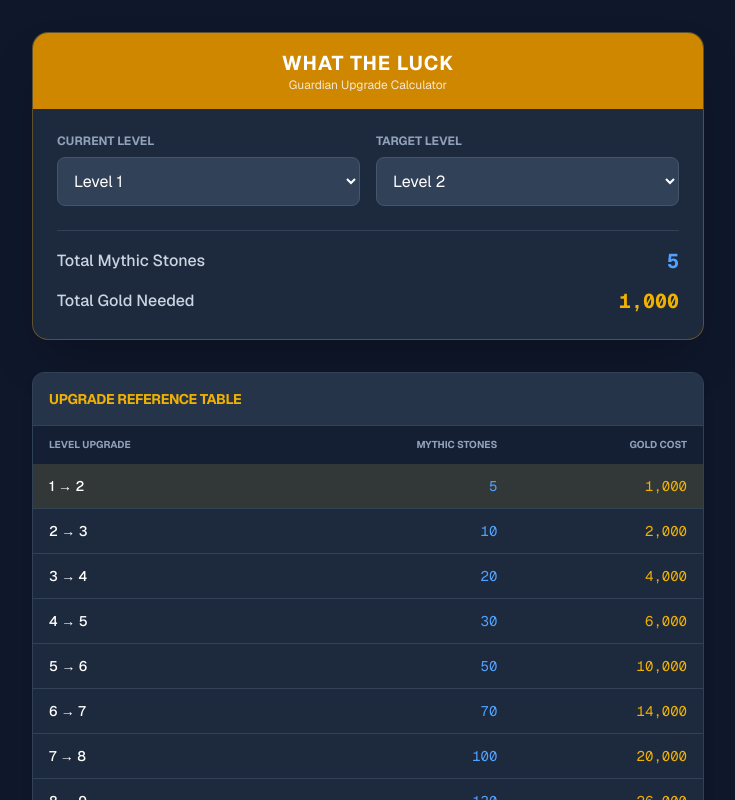
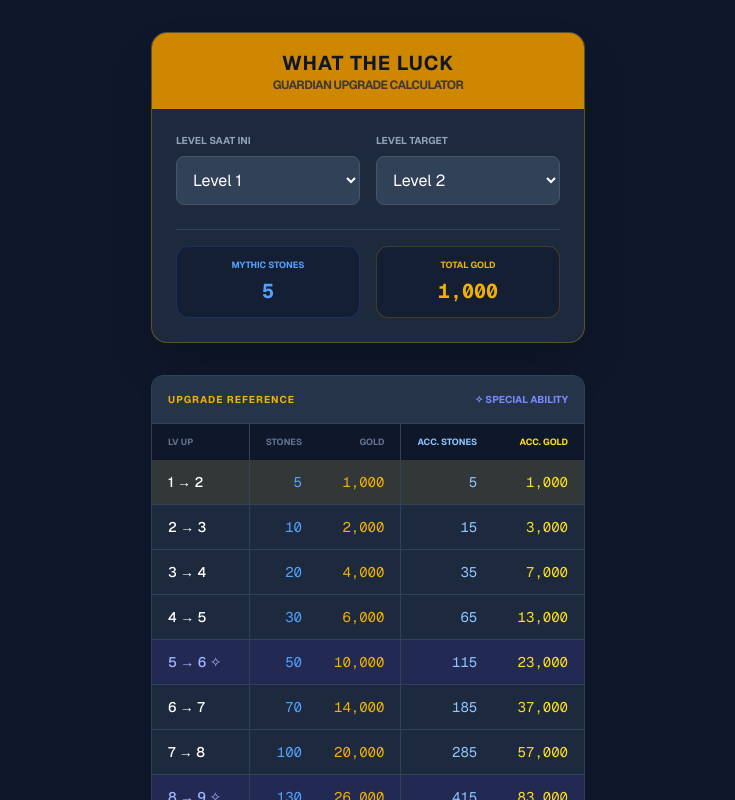
Before and after one commit to projectronic/whattheluck-app, a Next.js app: page / in a window 1280 px wide. Shown: the top 800 px of the page, without its empty margins (272-1007 px from the left). Built offline with nearby package versions, Linux system fonts and the light colour scheme.

Commit message:
added copyright footer

```diff
--- a/app/page.tsx
+++ b/app/page.tsx
@@ -2,18 +2,32 @@
 import React, { useState } from 'react';
 
 const upgradeData = [
-  { lv: 1, next: 2, stones: 5, gold: 1000 }, { lv: 2, next: 3, stones: 10, gold: 2000 },
-  { lv: 3, next: 4, stones: 20, gold: 4000 }, { lv: 4, next: 5, stones: 30, gold: 6000 },
-  { lv: 5, next: 6, stones: 50, gold: 10000 }, { lv: 6, next: 7, stones: 70, gold: 14000 },
-  { lv: 7, next: 8, stones: 100, gold: 20000 }, { lv: 8, next: 9, stones: 130, gold: 26000 },
-  { lv: 9, next: 10, stones: 170, gold: 34000 }, { lv: 10, next: 11, stones: 210, gold: 42000 },
-  { lv: 11, next: 12, stones: 260, gold: 52000 }, { lv: 12, next: 13, stones: 310, gold: 62000 },
-  { lv: 13, next: 14, stones: 360, gold: 72000 }, { lv: 14, next: 15, stones: 430, gold: 86000 }
+  { lv: 1, next: 2, stones: 5, gold: 1000, accStones: 5, accGold: 1000 },
+  { lv: 2, next: 3, stones: 10, gold: 2000, accStones: 15, accGold: 3000 },
+  { lv: 3, next: 4, stones: 20, gold: 4000, accStones: 35, accGold: 7000 },
+  { lv: 4, next: 5, stones: 30, gold: 6000, accStones: 65, accGold: 13000 },
+  { lv: 5, next: 6, stones: 50, gold: 10000, accStones: 115, accGold: 23000 },
+  { lv: 6, next: 7, stones: 70, gold: 14000, accStones: 185, accGold: 37000 },
+  { lv: 7, next: 8, stones: 100, gold: 20000, accStones: 285, accGold: 57000 },
+  { lv: 8, next: 9, stones: 130, gold: 26000, accStones: 415, accGold: 83000 },
+  { lv: 9, next: 10, stones: 170, gold: 34000, accStones: 585, accGold: 117000 },
+  { lv: 10, next: 11, stones: 210, gold: 42000, accStones: 795, accGold: 159000 },
+  { lv: 11, next: 12, stones: 260, gold: 52000, accStones: 1055, accGold: 211000 },
+  { lv: 12, next: 13, stones: 310, gold: 62000, accStones: 1365, accGold: 273000 },
+  { lv: 13, next: 14, stones: 360, gold: 72000, accStones: 1725, accGold: 345000 },
+  { lv: 14, next: 15, stones: 430, gold: 86000, accStones: 2155, accGold: 431000 }
 ];
 
 export default function GuardianCalculator() {
   const [currentLv, setCurrentLv] = useState(1);
   const [targetLv, setTargetLv] = useState(2);
+
+  const handleCurrentLvChange = (newVal: number) => {
+    setCurrentLv(newVal);
+    if (newVal >= targetLv) {
+      setTargetLv(newVal + 1);
+    }
+  };
 
   const calculateTotal = () => {
     let totalStones = 0;
@@ -28,25 +42,25 @@ export default function GuardianCalculator() {
   };
 
   const { totalStones, totalGold } = calculateTotal();
+  const specialLevels = [6, 9, 12, 15];
 
   return (
-    <main className="min-h-screen bg-slate-900 text-white p-4 md:p-8 font-sans">
-      <div className="max-w-2xl mx-auto space-y-8">
+    <main className="min-h-screen bg-slate-900 text-white p-4 md:p-8 font-sans flex flex-col">
+      <div className="max-w-4xl mx-auto space-y-8 flex-grow">
 
         {/* Card Kalkulator */}
-        <div className="bg-slate-800 rounded-2xl shadow-2xl border border-yellow-500/30 overflow-hidden">
+        <div className="max-w-md mx-auto bg-slate-800 rounded-2xl shadow-2xl border border-yellow-500/30 overflow-hidden">
           <div className="bg-yellow-600 p-4 text-center">
-            <h1 className="text-xl font-bold uppercase tracking-wider">What the Luck</h1>
-            <p className="text-xs opacity-80">Guardian Upgrade Calculator</p>
+            <h1 className="text-xl font-bold uppercase tracking-wider text-slate-900 font-black">What the Luck</h1>
+            <p className="text-xs font-bold text-slate-800 opacity-80 uppercase tracking-tighter">Guardian Upgrade Calculator</p>
           </div>
-
           <div className="p-6 space-y-6">
             <div className="grid grid-cols-2 gap-4">
               <div>
-                <label className="block text-xs text-slate-400 mb-2 uppercase font-bold">Current Level</label>
+                <label className="block text-[10px] text-slate-400 mb-2 uppercase font-bold">Level Saat Ini</label>
                 <select
                   value={currentLv}
-                  onChange={(e) => setCurrentLv(Number(e.target.value))}
+                  onChange={(e) => handleCurrentLvChange(Number(e.target.value))}
                   className="w-full bg-slate-700 border border-slate-600 p-3 rounded-lg focus:outline-none focus:border-yellow-500 cursor-pointer"
                 >
                   {Array.from({ length: 14 }, (_, i) => i + 1).map(lv => (
@@ -55,7 +69,7 @@ export default function GuardianCalculator() {
                 </select>
               </div>
               <div>
-                <label className="block text-xs text-slate-400 mb-2 uppercase font-bold">Target Level</label>
+                <label className="block text-[10px] text-slate-400 mb-2 uppercase font-bold">Level Target</label>
                 <select
                   value={targetLv}
                   onChange={(e) => setTargetLv(Math.max(Number(e.target.value), currentLv + 1))}
@@ -67,54 +81,69 @@ export default function GuardianCalculator() {
                 </select>
               </div>
             </div>
-
             <div className="space-y-3 pt-4 border-t border-slate-700">
-              <div className="flex justify-between items-center text-sm md:text-base">
-                <span className="text-slate-300 font-medium">Total Mythic Stones</span>
+                <div className="grid grid-cols-2 gap-4">
+                    <div className="bg-slate-900/50 p-3 rounded-xl border border-blue-500/20 text-center">
+                        <span className="block text-[9px] text-blue-400 font-bold mb-1 uppercase">Mythic Stones</span>
                         <span className="text-xl font-mono font-bold text-blue-400">{totalStones.toLocaleString()}</span>
                     </div>
-              <div className="flex justify-between items-center text-sm md:text-base">
-                <span className="text-slate-300 font-medium">Total Gold Needed</span>
+                    <div className="bg-slate-900/50 p-3 rounded-xl border border-yellow-500/20 text-center">
+                        <span className="block text-[9px] text-yellow-500 font-bold mb-1 uppercase">Total Gold</span>
                         <span className="text-xl font-mono font-bold text-yellow-500">{totalGold.toLocaleString()}</span>
                     </div>
                 </div>
             </div>
           </div>
+        </div>
 
-        {/* Tabel Visual Data */}
+        {/* Tabel Visual */}
         <div className="bg-slate-800 rounded-xl border border-slate-700 overflow-hidden shadow-lg">
-          <div className="p-4 bg-slate-700/50 border-b border-slate-700">
-            <h2 className="text-sm font-bold uppercase text-yellow-500 tracking-tight">Upgrade Reference Table</h2>
+          <div className="p-4 bg-slate-700/50 border-b border-slate-700 flex justify-between items-center text-[10px] uppercase font-bold">
+            <span className="text-yellow-500 tracking-widest">Upgrade Reference</span>
+            <span className="text-indigo-400">✧ Special Ability</span>
           </div>
           <div className="overflow-x-auto">
-            <table className="w-full text-left text-sm">
-              <thead className="bg-slate-900/50 text-slate-400 uppercase text-[10px]">
+            <table className="w-full text-left text-[11px] md:text-sm">
+              <thead className="bg-slate-900 text-slate-500 uppercase text-[9px]">
                 <tr>
-                  <th className="px-4 py-3">Level Upgrade</th>
-                  <th className="px-4 py-3 text-right">Mythic Stones</th>
-                  <th className="px-4 py-3 text-right">Gold Cost</th>
+                  <th className="px-4 py-3 border-r border-slate-700">LV Up</th>
+                  <th className="px-4 py-3 text-right">Stones</th>
+                  <th className="px-4 py-3 text-right border-r border-slate-700">Gold</th>
+                  <th className="px-4 py-3 text-right text-blue-300">Acc. Stones</th>
+                  <th className="px-4 py-3 text-right text-yellow-300">Acc. Gold</th>
                 </tr>
               </thead>
               <tbody className="divide-y divide-slate-700">
-                {upgradeData.map((item) => (
-                  <tr
-                    key={item.lv}
-                    className={`hover:bg-slate-700/30 transition-colors ${item.lv >= currentLv && item.lv < targetLv ? 'bg-yellow-500/10' : ''}`}
-                  >
-                    <td className="px-4 py-3 font-medium">{item.lv} → {item.next}</td>
+                {upgradeData.map((item) => {
+                  const isSpecial = specialLevels.includes(item.next);
+                  const isSelected = item.lv >= currentLv && item.lv < targetLv;
+                  return (
+                    <tr key={item.lv} className={`transition-colors ${isSelected ? 'bg-yellow-500/10' : ''} ${isSpecial ? 'bg-indigo-900/30' : ''} hover:bg-slate-700/50`}>
+                      <td className={`px-4 py-3 font-medium border-r border-slate-700 ${isSpecial ? 'text-indigo-300' : ''}`}>
+                        {item.lv} → {item.next} {isSpecial && '✧'}
+                      </td>
                       <td className="px-4 py-3 text-right text-blue-400 font-mono">{item.stones}</td>
-                    <td className="px-4 py-3 text-right text-yellow-500 font-mono">{item.gold.toLocaleString()}</td>
+                      <td className="px-4 py-3 text-right text-yellow-500 font-mono border-r border-slate-700">{item.gold.toLocaleString()}</td>
+                      <td className="px-4 py-3 text-right text-blue-300 font-mono">{item.accStones.toLocaleString()}</td>
+                      <td className="px-4 py-3 text-right text-yellow-300 font-mono">{item.accGold.toLocaleString()}</td>
                     </tr>
-                ))}
+                  );
+                })}
               </tbody>
             </table>
           </div>
         </div>
+      </div>
 
-        <p className="text-center text-[10px] text-slate-500 italic">
-          Data based on What the Luck - Guardian Upgrade CSV
+      {/* FOOTER COPYRIGHT */}
+      <footer className="mt-12 py-6 border-t border-slate-800 text-center">
+        <p className="text-slate-500 text-xs tracking-widest uppercase font-medium">
+          Vicky Andhika &copy; 2025
         </p>
-      </div>
+        <p className="text-slate-600 text-[9px] mt-1">
+          Projectronic.net - Built with Next.js & Tailwind CSS
+        </p>
+      </footer>
     </main>
   );
 }
```
Lines whose indentation alone changed are shown as unchanged.
